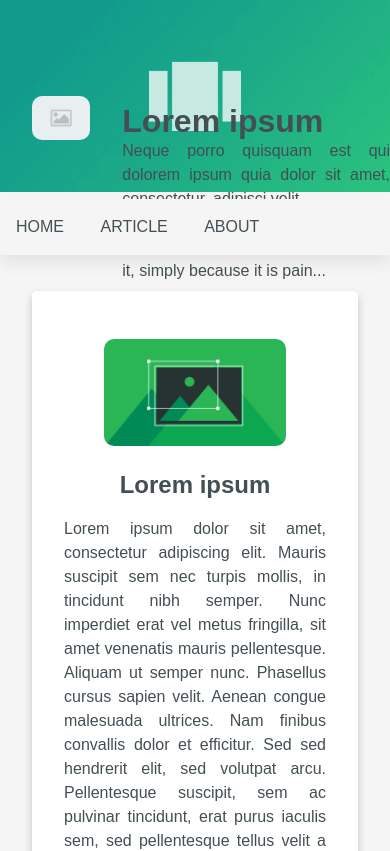
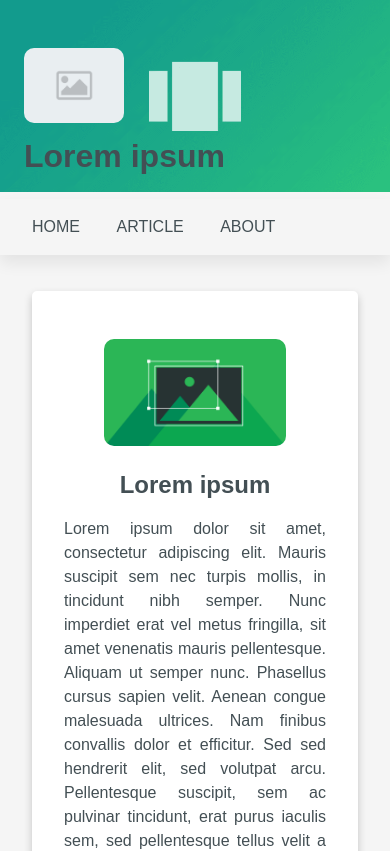
Before and after one commit to S1UGDPD/blog-template1, a plain HTML site: page index.html in a window 390 px wide. Shown: the top 851 px of the page. Drawn offline with Linux system fonts and the light colour scheme.

Commit message:
fixing conten

```diff
--- a/assets/style/style.css
+++ b/assets/style/style.css
@@ -91,12 +91,15 @@ footer {
 
 .absolute { position: absolute; }
 
+.float-left { float: left;}
+
+.float-right { float: right;}
+
 .relative { position: relative; }
 
 .container-column {
     display: flex;
     flex-direction: column;
-
 }
 
 .container-row {
@@ -110,5 +113,10 @@ footer {
         padding: 0;
     }
     #article1, #article2 { padding: 2em; }
-    #main-nav { padding: 1em; }
+    #main-nav { padding: 1em; padding-left: 2em; }
+
+    #page-description { flex-direction: column; margin: 3em 0 0 1.5em; }
+    #page-icon { width:100px; }
+    #page-title { padding: 0.5em 0; }
+    #page-title p { display: none; }
 }
```
